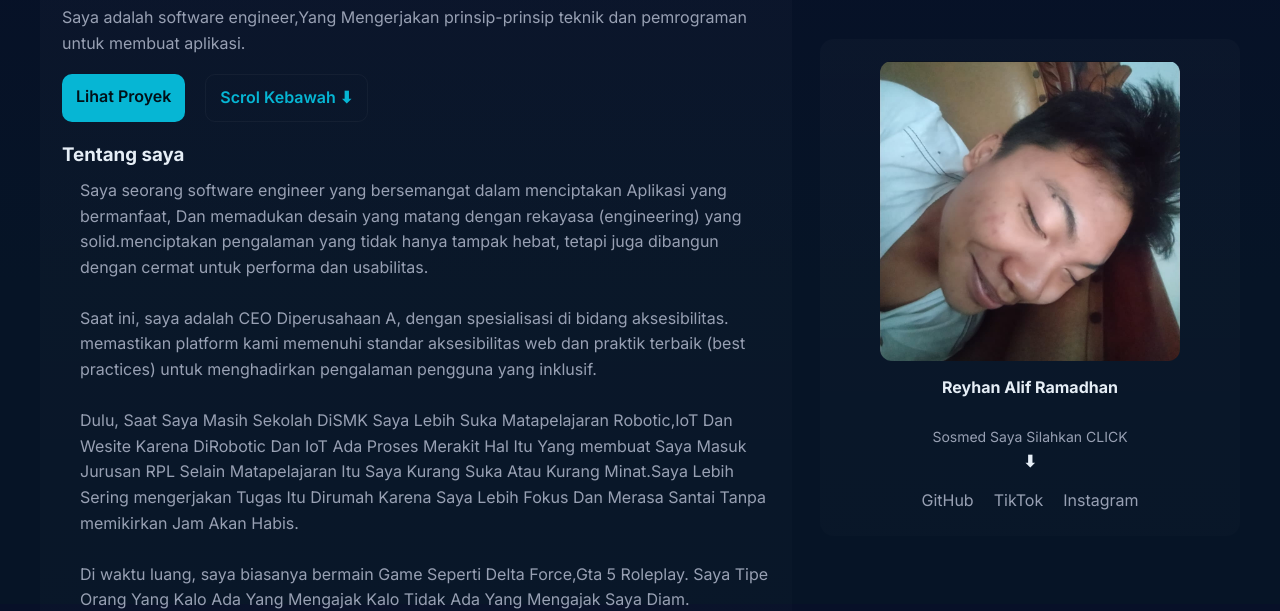
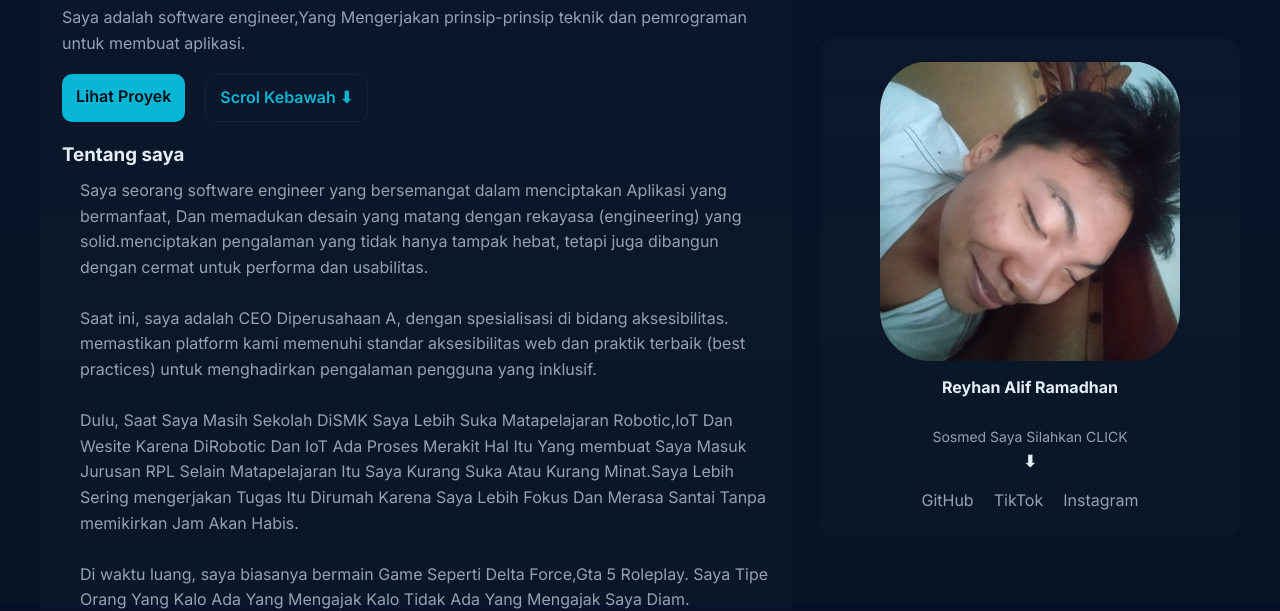
Before and after one commit to Reyhan808/Website-Portfolio, a plain HTML site: page index.html in a window 1280 px wide. Shown: the part 196-807 px from the top of the page. Drawn offline with Linux system fonts and the light colour scheme.

Commit message:
Restore styles.css for 1920x1200 version

```diff
--- a/styles.css
+++ b/styles.css
@@ -62,7 +62,7 @@ nav a:hover{color:var(--accent); background:var(--glass)}
 
 /* Profile */
 .profile{display:flex; flex-direction:column; gap:14px; align-items:center}
-.photo{width:300px; height:300px; border-radius:12px; background:linear-gradient(180deg,#0b1220, #061426); display:flex; align-items:center; justify-content:center; overflow:hidden}
+.photo{width:300px; height:300px; border-radius:50px; background:linear-gradient(180deg,#0b1220, #061426); display:flex; align-items:center; justify-content:center; overflow:hidden}
 .photo img{width:100%; height:100%; object-fit:cover}
 .profile-text{text-align:center}
 .profile-name{font-weight:700}
```
